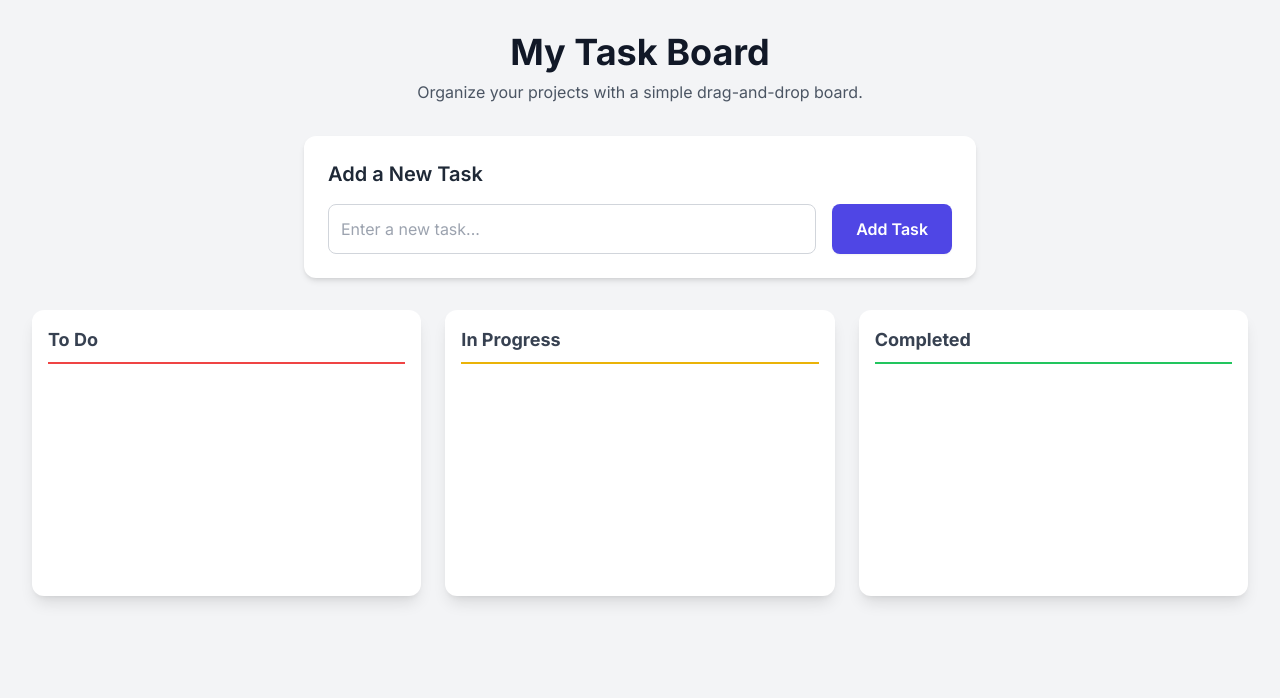
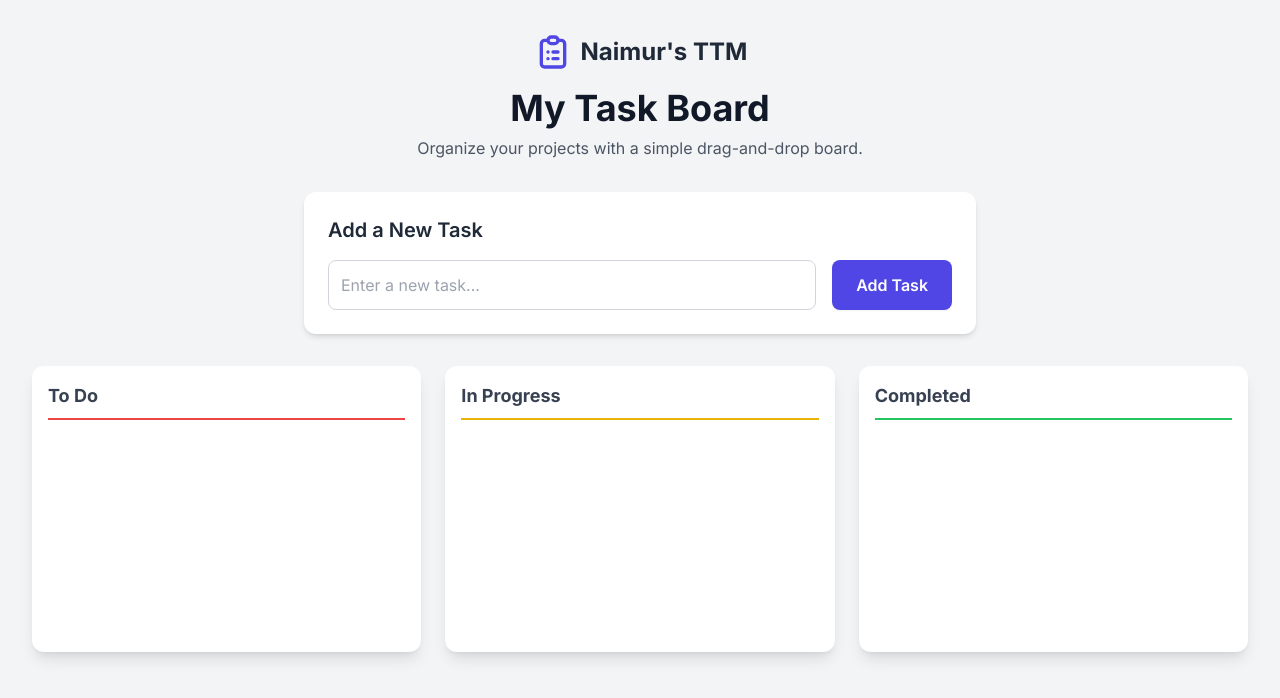
Before and after one commit to imnaimur/taskManager, a plain HTML site: page index.html in a window 1280 px wide. Drawn offline with nearby package versions, Linux system fonts and the light colour scheme.

Commit message:
feat: added my clickable logo

```diff
--- a/index.html
+++ b/index.html
@@ -41,6 +41,10 @@
 
     <div class="container mx-auto p-4 md:p-8">
         <header class="text-center mb-8">
+            <div class="flex justify-center items-center mb-4">
+                <svg class="w-10 h-10 text-indigo-600 mr-2" fill="none" stroke="currentColor" viewBox="0 0 24 24" xmlns="http://www.w3.org/2000/svg"><path stroke-linecap="round" stroke-linejoin="round" stroke-width="2" d="M9 5H7a2 2 0 00-2 2v12a2 2 0 002 2h10a2 2 0 002-2V7a2 2 0 00-2-2h-2M9 5a2 2 0 002 2h2a2 2 0 002-2M9 5a2 2 0 012-2h2a2 2 0 012 2m-3 7h3m-3 4h3m-6-4h.01M9 16h.01"></path></svg>
+                <a href="https://github.com/imnaimur" target="_blank" rel="noopener noreferrer" class="text-2xl font-bold text-gray-800 hover:text-indigo-600 transition-colors">Naimur's TTM</a>
+            </div>
             <h1 class="text-4xl font-bold text-gray-900">My Task Board</h1>
             <p class="text-gray-600 mt-2">Organize your projects with a simple drag-and-drop board.</p>
         </header>
```
